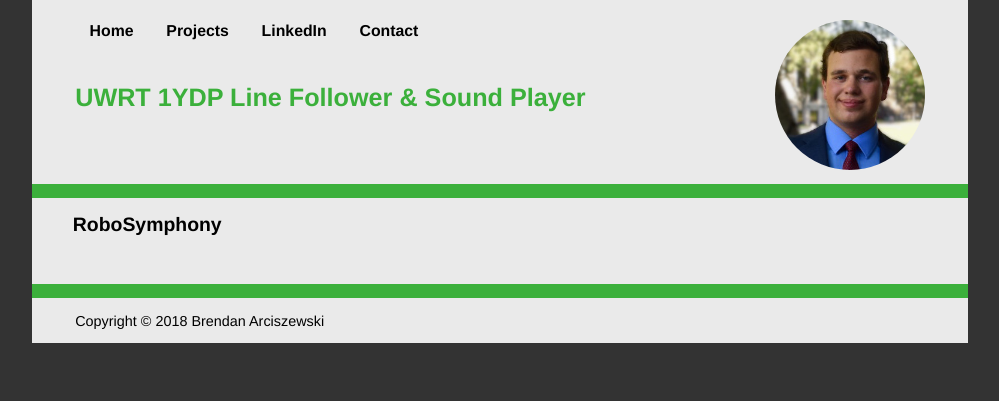
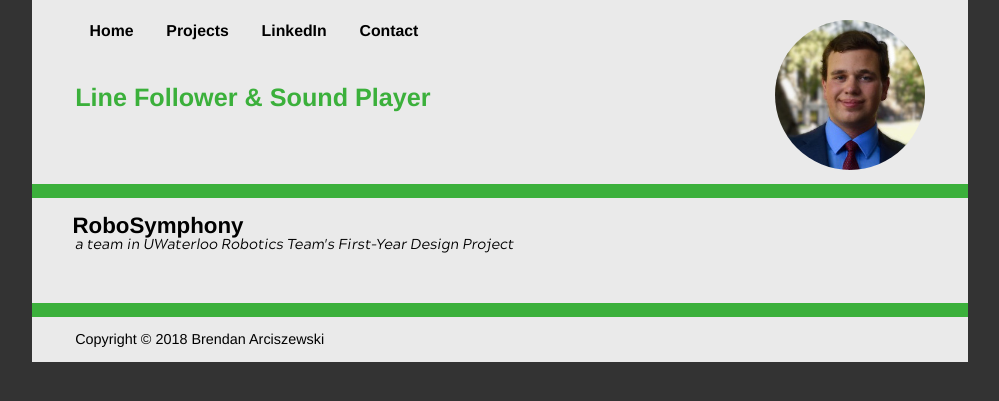
Before and after one commit to brendanarciszewski/brendanarciszewski.github.io, a Jekyll site: the page built from _posts/2017-11-06-UWRT_Line_Follower.md, in a window 1280 px wide. Shown: the top 401 px of the page, without its empty margins (140-1139 px from the left). Built offline with Jekyll 4.4.1, drawn with Linux system fonts in a browser that asks for light colours; some web fonts are replaced.

Commit message:
Headings for All Projects todate  added

```diff
--- a/_posts/2017-11-06-UWRT_Line_Follower.md
+++ b/_posts/2017-11-06-UWRT_Line_Follower.md
@@ -1,7 +1,8 @@
 ---
 layout: BDA_static
-title: "UWRT 1YDP Line Follower & Sound Player"
+title: "Line Follower & Sound Player"
 category: [project, UWaterloo, UWRT]
 permalink: /projects/UWRT/LineFollower/
 ---
-### RoboSymphony
+<header><h2>RoboSymphony</h2>
+<p>a team in UWaterloo Robotics Team's First-Year Design Project</p></header>
```
Also changed, not shown: _posts/2017-07-07-SHAD_Chair.md (+2 -0 lines), _posts/2017-07-17-SHAD_Tent.md (+2 -0 lines), _posts/2017-07-31-SHAD_Project.md (+2 -0 lines), _posts/2017-10-05-TRON_Days.md (added, +8 -0 lines), _posts/2017-11-25-Toilet_Paper_Dispenser.md (+2 -0 lines).
